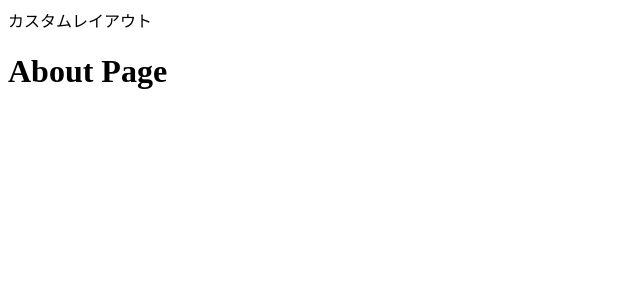
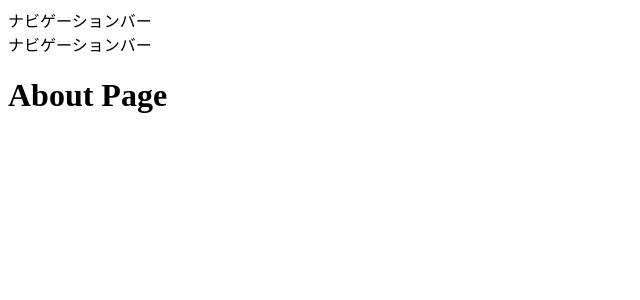
Before and after one commit to Haruna0408/nuxt-vue-project, a Nuxt app: page /about in a window 1280 px wide. Shown: the top 300 px of the page, without its empty margins (0-640 px from the left). Built offline with nearby package versions, Linux system fonts and the light colour scheme.

Commit message:
about.vueに直接 NuxtLayout コンポーネントを利用する方法

```diff
--- a/app.vue
+++ b/app.vue
@@ -1,9 +1,5 @@
 <template>
-  <NuxtLayout :name="layout">
+  <NuxtLayout>
     <NuxtPage />
   </NuxtLayout>
 </template>
-<script setup>
-const admin = true;
-const layout = admin ? "custom" : "default";
-</script>
--- a/pages/about.vue
+++ b/pages/about.vue
@@ -1,8 +1,7 @@
 <template>
-  <h1>About Page</h1>
+  <div>
+    <NuxtLayout>
+      <h1>About Page</h1>
+    </NuxtLayout>
+  </div>
 </template>
-<script setup>
-definePageMeta({
-  layout: "custom",
-});
-</script>
```
